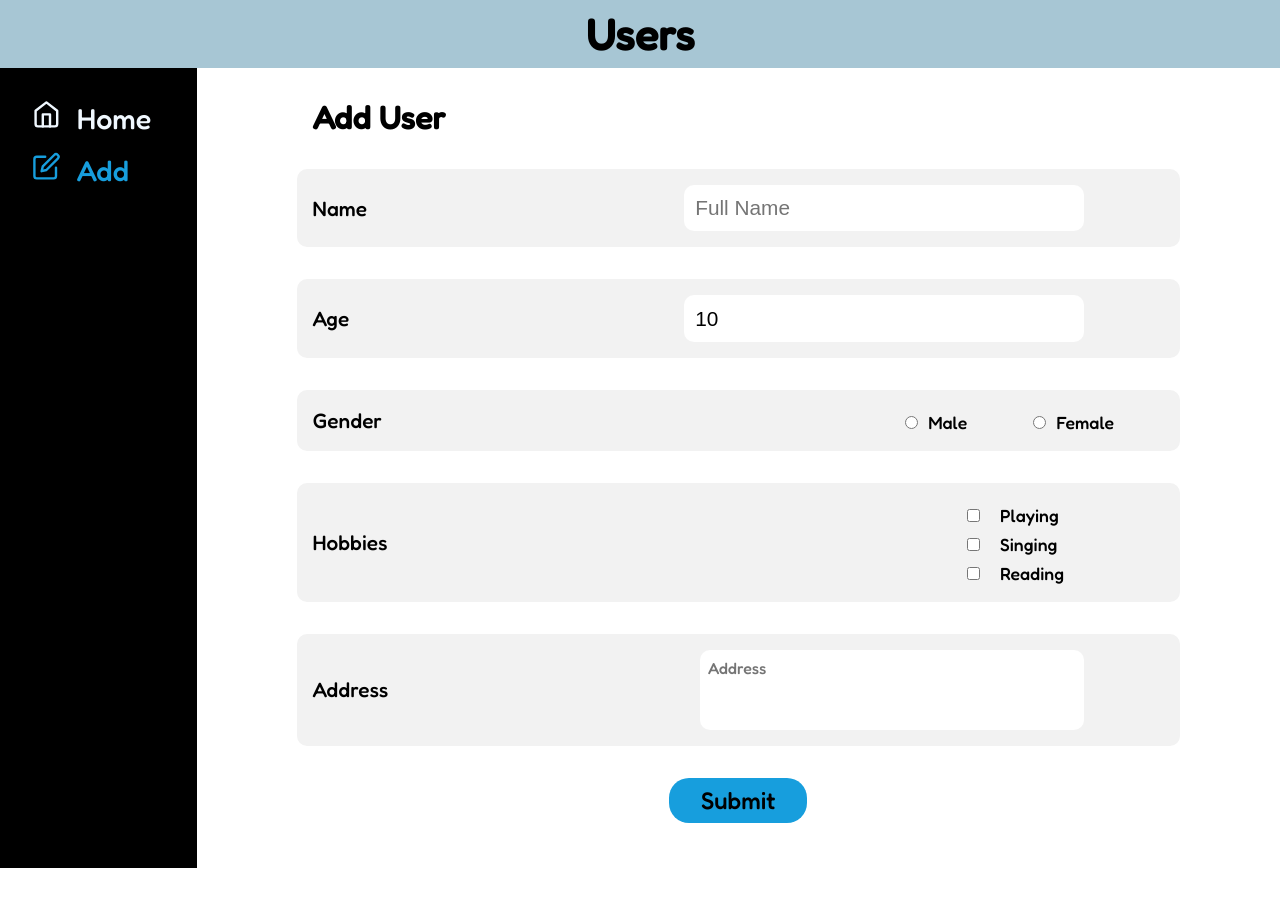
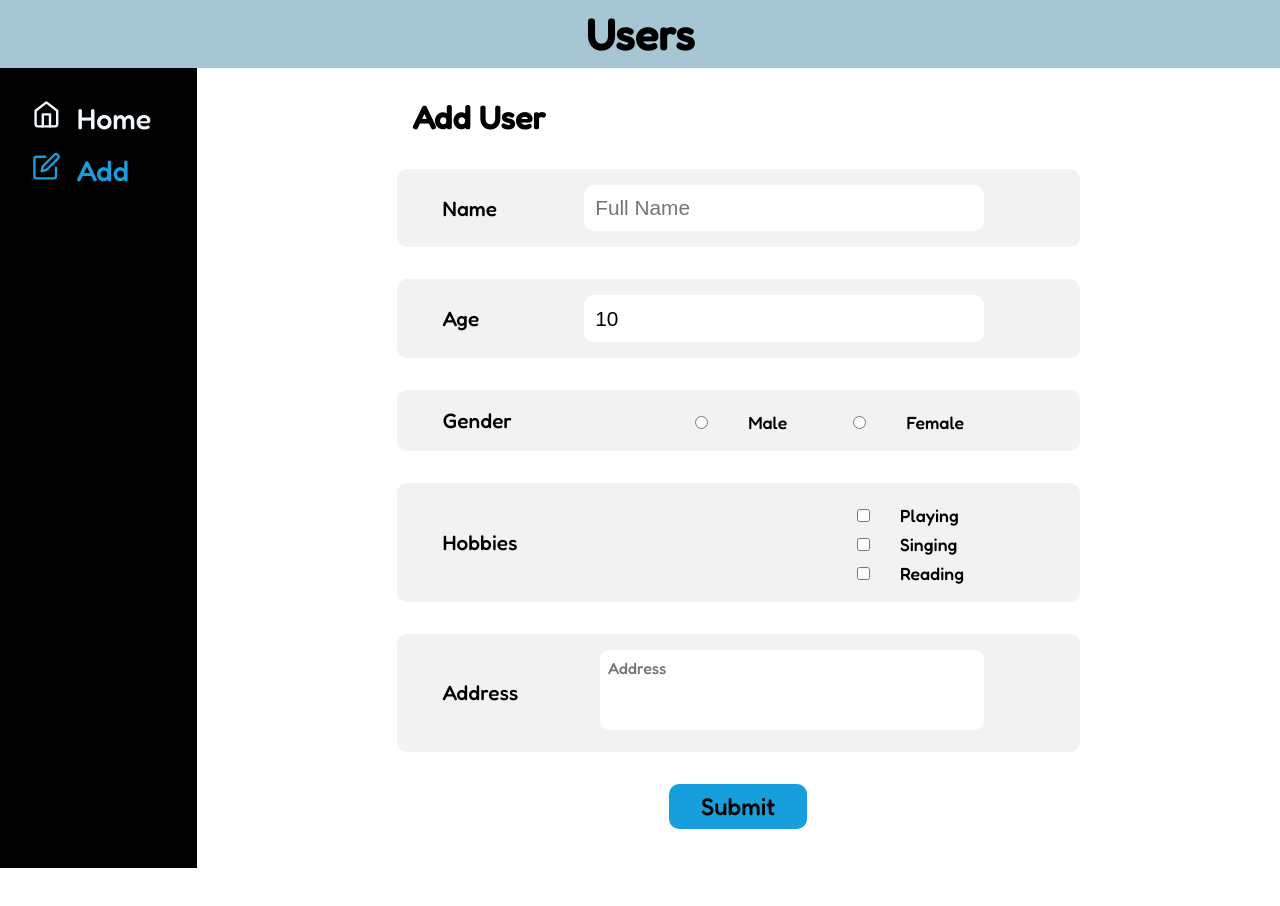
Before and after one commit to brijeshdobariya07/axios-crud, a React (Create React App) app: page /add in a window 1280 px wide. Shown: the top 906 px of the page. Built offline with nearby package versions, Linux system fonts and the light colour scheme.

Commit message:
adding validation on field

```diff
--- a/src/components/CreateUser.js
+++ b/src/components/CreateUser.js
@@ -12,6 +12,9 @@ function CreateUser() {
     hobbies: [],
     address: "",
   });
+
+  const [validName, setValidName] = useState(true);
+  const [valid, setValid] = useState(false);
 
   const [isEdit, setIsEdit] = useState(false);
 
@@ -29,7 +32,12 @@ function CreateUser() {
     const { name, value } = e.target;
     switch (name) {
       case "name":
+        if (value.length <= 30) {
           setUserData((item) => ({ ...item, name: value }));
+          setValidName(true);
+        } else {
+          setValidName(false);
+        }
         break;
 
       case "age":
@@ -61,8 +69,10 @@ function CreateUser() {
   const handleSubmit = (e) => {
     e.preventDefault();
     const { name, age, gender, hobbies, address } = userData;
+    const isValid = validate();
 
-    if (name && age && gender && hobbies && address && isEdit === false) {
+    if (isValid && isEdit === false) {
+      setValid(false);
       axios
         .post("https://62207dfdce99a7de195b3ec5.mockapi.io/userdata", userData)
         .then((res) => navigate("/"))
@@ -76,11 +86,20 @@ function CreateUser() {
         .then((res) => navigate("/"))
         .catch((err) => alert("error occured"));
     } else {
+      setValid(true);
       alert("Please Fill all details");
     }
   };
 
   const { name, age, gender, hobbies, address } = userData;
+
+  const validate = () => {
+    if (user && age && gender && hobbies && address) {
+      return true;
+    } else {
+      return false;
+    }
+  };
 
   return (
     <div className="create-user-card">
@@ -91,6 +110,7 @@ function CreateUser() {
           </div>
           <div className="form-field">
             <label htmlFor="name">Name</label>
+            <div>
               <input
                 type="text"
                 placeholder="Full Name"
@@ -98,6 +118,13 @@ function CreateUser() {
                 onChange={(e) => handleData(e)}
                 value={name}
               />
+              {!validName ? (
+                <div className="valid">*Name must be 30 characters only</div>
+              ) : null}
+              {valid ? (
+                <div className="valid">*This field is required</div>
+              ) : null}
+            </div>
           </div>
           <div className="form-field">
             <label htmlFor="age">Age</label>
@@ -110,6 +137,7 @@ function CreateUser() {
           </div>
           <div className="form-field">
             <label htmlFor="Gender">Gender</label>
+            <div>
               <div className="form__gender">
                 <input
                   type="radio"
@@ -130,11 +158,16 @@ function CreateUser() {
                 />
                 <label htmlFor="female">Female</label>
               </div>
+              {valid ? (
+                <div className="valid">*This field is required</div>
+              ) : null}
+            </div>
           </div>
 
           <div className="form-field">
             <label htmlFor="hobby">Hobbies</label>
             <div className="form__hobby">
+              <div>
                 <div>
                   <input
                     type="checkbox"
@@ -166,9 +199,14 @@ function CreateUser() {
                   <label htmlFor="reading">Reading</label>
                 </div>
               </div>
+              {valid ? (
+                <div className="valid">*This field is required</div>
+              ) : null}
+            </div>
           </div>
           <div className="form-field">
             <label htmlFor="address">Address</label>
+            <div>
               <textarea
                 type="text"
                 placeholder="Address"
@@ -176,6 +214,10 @@ function CreateUser() {
                 onChange={(e) => handleData(e)}
                 value={address}
               ></textarea>
+              {valid ? (
+                <div className="valid">*This field is required</div>
+              ) : null}
+            </div>
           </div>
           <div className="btn">
             <button type="submit" onClick={(e) => handleSubmit(e)}>
--- a/src/style.css
+++ b/src/style.css
@@ -80,11 +80,13 @@ body {
   padding: 1rem;
   border-radius: 10px;
   font-size: 1.5rem;
+  position: relative;
 }
 form > div {
   display: flex;
   justify-content: space-between;
   align-items: center;
+  margin: 0 100px;
 }
 .form-field input {
   border: none;
@@ -100,11 +102,14 @@ form > div {
 
 .form-field label {
   font-size: 1.3rem;
+  margin-left: 30px;
 }
 .form-field div label {
   font-size: 1.1rem;
 }
-
+.form__gender {
+  margin-right: 50px;
+}
 .form__gender > input {
   margin-right: 10px;
 }
@@ -113,10 +118,17 @@ form > div {
 }
 
 .form__hobby input {
-  margin-right: 20px;
+  margin-right: 0px;
 }
 .form__hobby label {
   margin-right: 100px;
+}
+
+.valid {
+  font-size: 0.5em;
+  color: red;
+  margin-left: 25px;
+  margin-top: 5px;
 }
 
 textarea {
@@ -145,7 +157,7 @@ input[type="number"] {
 .btn button {
   font-size: 1.5rem;
   border: none;
-  border-radius: 20px;
+  border-radius: 10px;
   padding: 0.5rem 2rem;
   background: rgb(23, 158, 221);
   font-family: "Fredoka", sans-serif;
```
Lines whose indentation alone changed are shown as unchanged.
